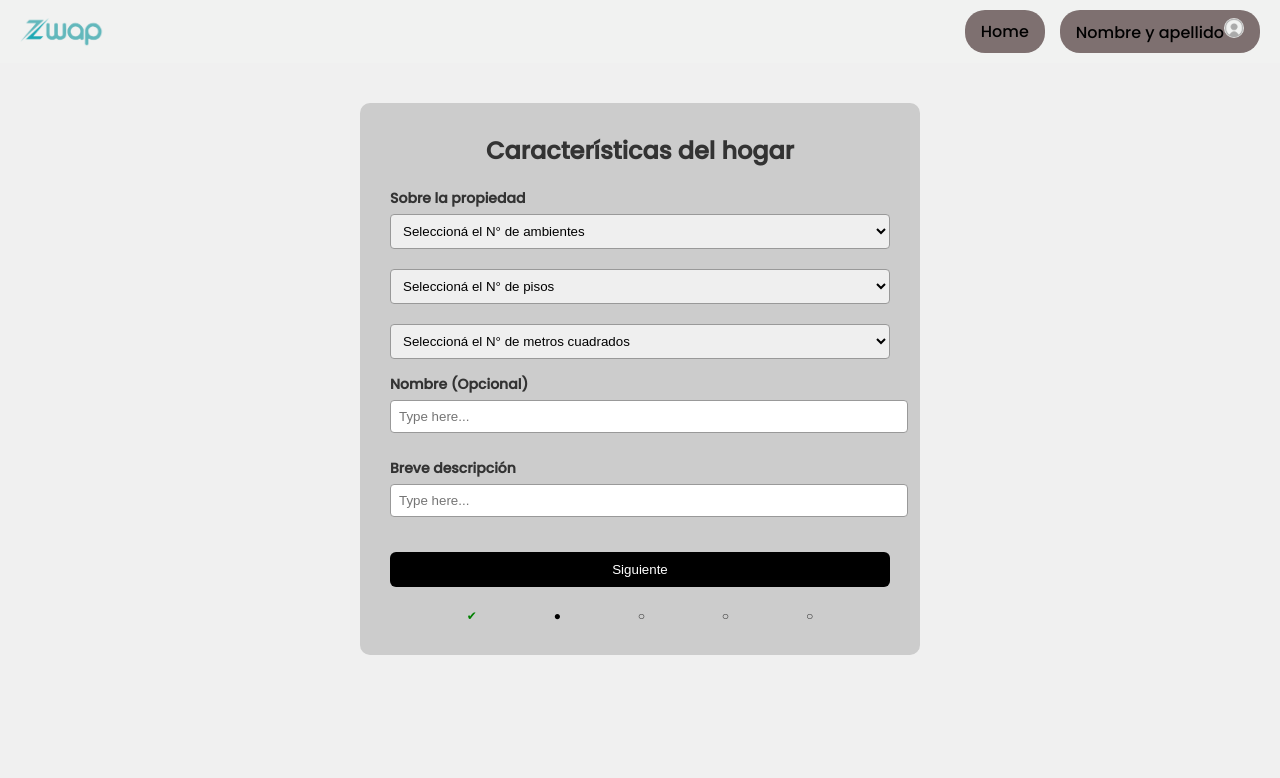
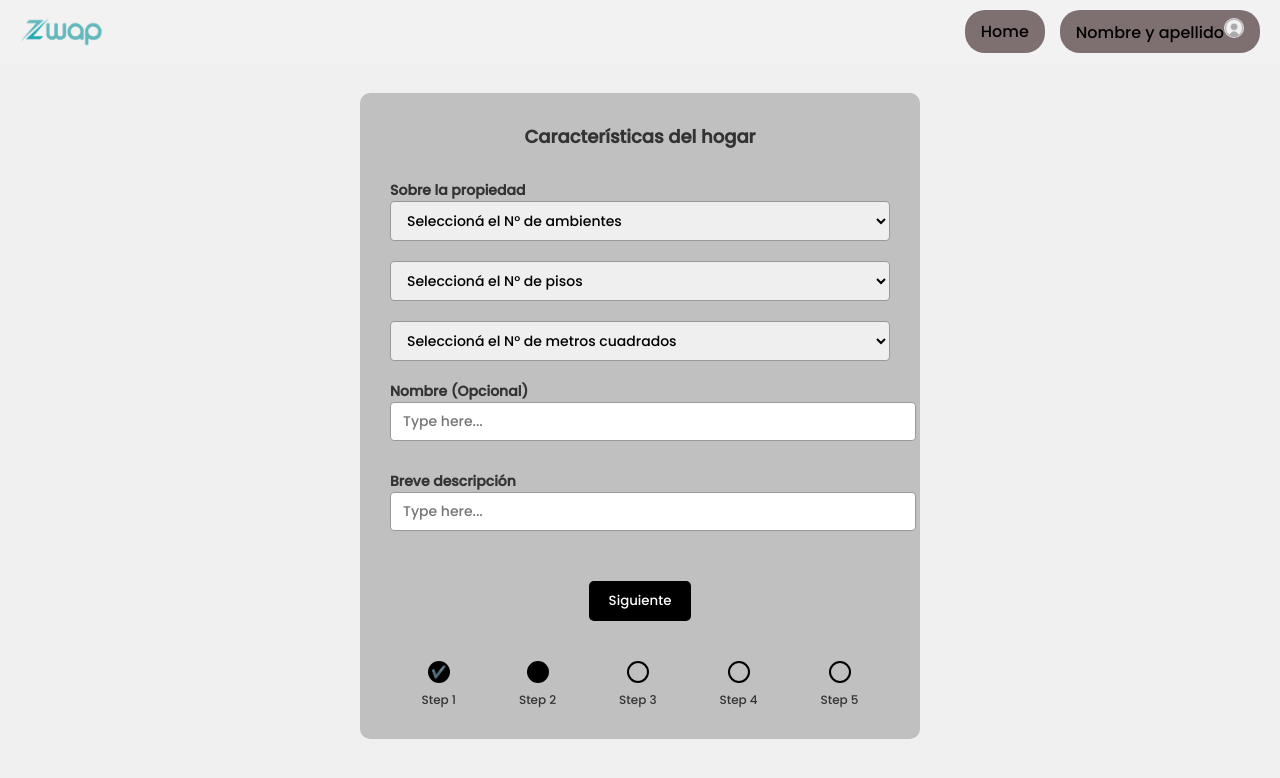
Before and after one commit to matrakei/zwap-proyecto, a React (Vite) app in the folder zwap/: page /step2 in a window 1280 px wide. Shown: the top 778 px of the page. Built offline with nearby package versions, Linux system fonts and the light colour scheme.

Commit message:
step2 casi terminado

```diff
--- a/zwap/src/components/Step2/Step2.css
+++ b/zwap/src/components/Step2/Step2.css
@@ -1,64 +1,106 @@
 .step2-container {
-    background-color: #ccc;
+  background-color: #c0c0c0;
   padding: 30px;
+  border-radius: 10px;
   max-width: 500px;
-    margin: 40px auto;
-    border-radius: 10px;
-    text-align: center;
+  margin: 30px auto;
+  text-align: left;
   font-family: "Poppins", sans-serif;
 }
 
+
 .step2-title {
   font-weight: bold;
-    margin-bottom: 20px;
+  margin-bottom: 30px;
+  font-size: 18px;
 }
 
 .step2-form {
   display: flex;
   flex-direction: column;
   gap: 15px;
+  text-align: left;
 }
 
 .step2-form label {
-    text-align: left;
   font-weight: 600;
   font-size: 14px;
+  margin-bottom: 5px;
+}
+
+.step2-form label span {
+  margin-left: 6px;
+  cursor: help;
 }
 
 .step2-form input,
 .step2-form select {
-    padding: 8px;
+  padding: 8px 12px;
   border-radius: 4px;
   border: 1px solid #999;
   width: 100%;
-    margin-top: 5px;
+  font-size: 14px;
+  font-family: "Poppins", sans-serif;
+}
+
+.step2-buttons {
+  display: flex;
+  justify-content: center;
+  gap: 10px;
+  margin-top: 20px;
 }
 
 .step2-button {
+  display: block;
+  margin: 20px auto;
   background-color: black;
   color: white;
+  padding: 10px 20px;
   border: none;
-    padding: 10px;
-    border-radius: 6px;
-    margin-top: 10px;
+  border-radius: 5px;
   cursor: pointer;
+  font-family: 'Poppins', sans-serif;
+  font-style: Medium italic;
+  font-weight: 500;
 }
 
 .step-indicator {
   display: flex;
-    justify-content: space-evenly;
-    margin-top: 20px;
-    font-size: 18px;
+  justify-content: center;
+  align-items: center;
+  gap: 15px;
+  margin-top: 30px;
 }
 
 .step {
-    color: #333;
+  display: flex;
+  flex-direction: column;
+  align-items: center;
+  font-size: 12px;
 }
 
-  .step.current {
-    color: black;
+.circle {
+  width: 18px;
+  height: 18px;
+  border-radius: 50%;
+  border: 2px solid #000;
+  margin-bottom: 5px;
 }
 
-  .step.done {
-    color: green;
+.step.done .circle {
+  background-color: black;
+  color: white;
 }
+
+.step.current .circle {
+  background-color: white;
+  border: 2px solid black;
+}
+
+.step.future .circle {
+  border: 2px solid #999;
+}
+
+.step span {
+  margin-top: 3px;
+}
--- a/zwap/src/components/Step2/Step2.jsx
+++ b/zwap/src/components/Step2/Step2.jsx
@@ -10,9 +10,9 @@ export default function Step2() {
           Sobre la propiedad
           <select>
             <option>Seleccioná el N° de ambientes</option>
-            <option>1</option>
             <option>2</option>
-            <option>3+</option>
+            <option>3</option>
+            <option>4+</option>
           </select>
         </label>
 
@@ -28,9 +28,10 @@ export default function Step2() {
         <label>
           <select>
             <option>Seleccioná el N° de metros cuadrados</option>
-            <option>10</option>
-            <option>20</option>
-            <option>30+</option>
+            <option>20-40</option>
+            <option>40-60</option>
+            <option>60-80</option>
+            <option>+100</option>
           </select>
         </label>
 
@@ -47,13 +48,19 @@ export default function Step2() {
         <button type="submit" className="step2-button">Siguiente</button>
       </form>
 
-      <div className="step-indicator">
-        <span className="step done">✔</span>
-        <span className="step current">●</span>
-        <span className="step">○</span>
-        <span className="step">○</span>
-        <span className="step">○</span>
+      <div className="steps">
+  {Array.from({ length: 5 }).map((_, i) => (
+    <div
+      key={i}
+      className={`step ${i === 1 ? 'active' : ''} ${i < 1 ? 'done' : ''}`}
+    >
+      <div className="circle">
+        {i < 1 ? '✔️' : ''}
       </div>
+      <span>Step {i + 1}</span>
+    </div>
+  ))}
+  </div>
     </div>
   );
 }
```
Lines whose indentation alone changed are shown as unchanged.
